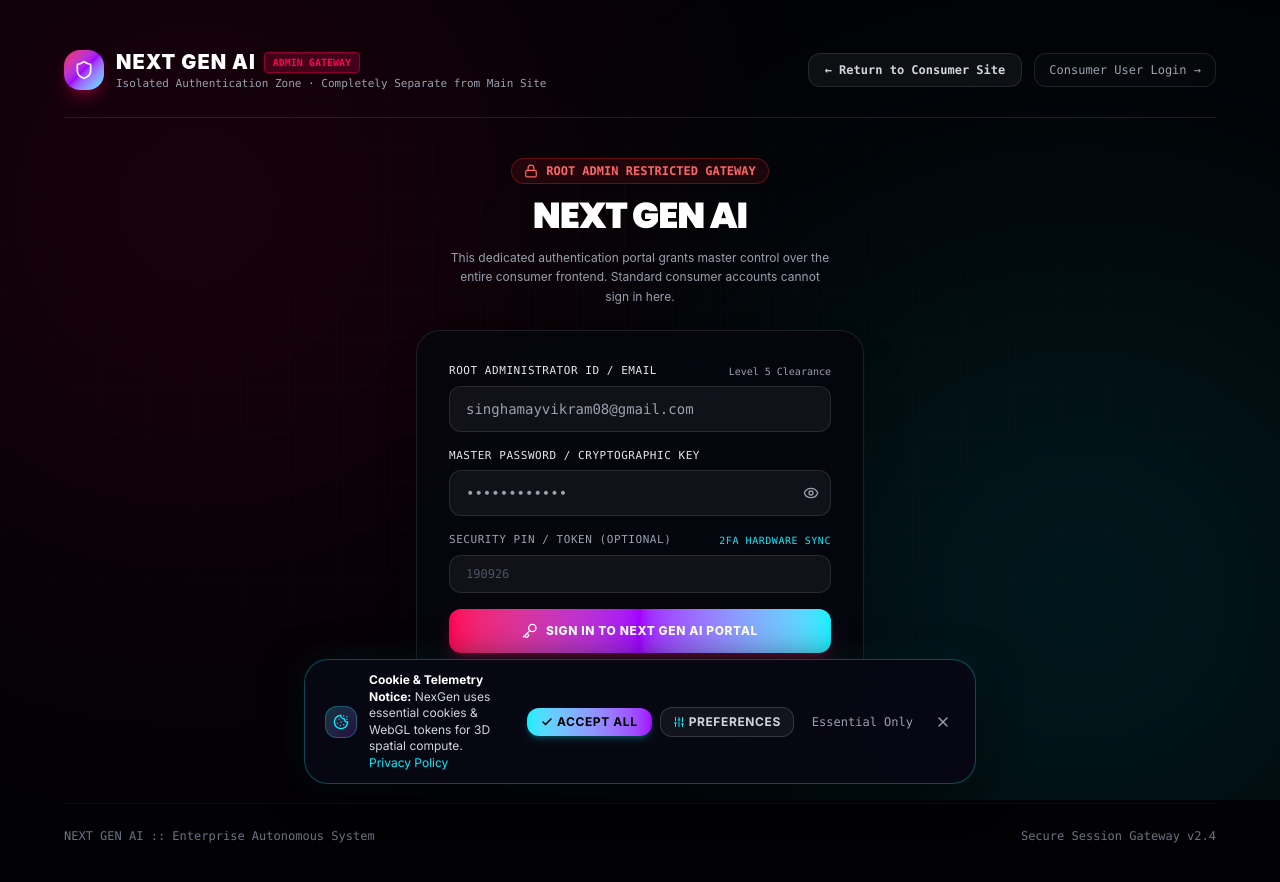
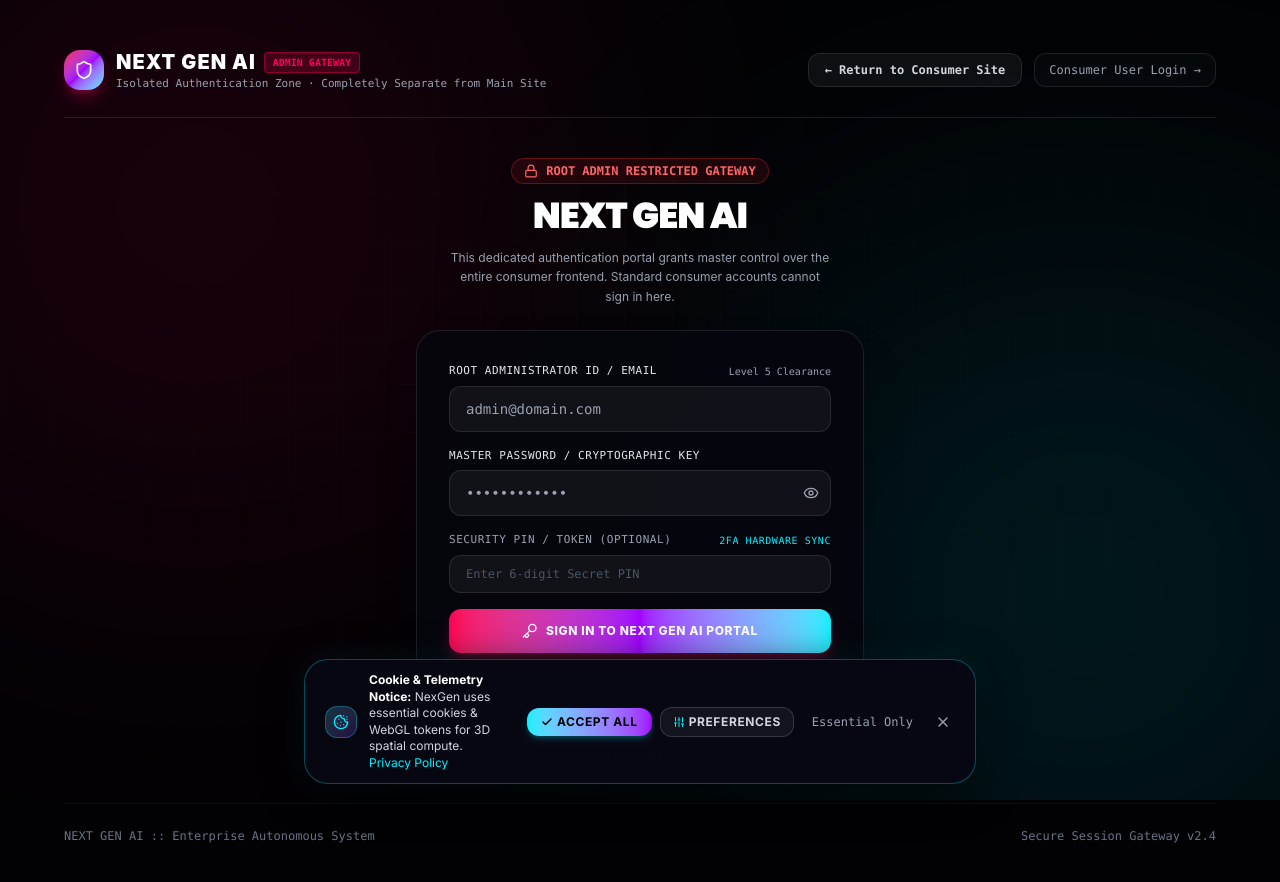
Before and after one commit to singhamayvikram08-droid/nextai, a React (Vite) app: page /admin/login in a window 1280 px wide. Shown: the top 882 px of the page. Built offline with nearby package versions, Linux system fonts and the light colour scheme.

Commit message:
fix(ui): replace specific PIN and email values with generic masked placeholders

```diff
--- a/src/pages/NextGenAiLoginPage.tsx
+++ b/src/pages/NextGenAiLoginPage.tsx
@@ -285,7 +285,7 @@ const NextGenAiLoginPage = () => {
                     setAdminEmail(e.target.value);
                     if (formErrors.email) setFormErrors(p => ({ ...p, email: '' }));
                   }}
-                  placeholder="singhamayvikram08@gmail.com"
+                  placeholder="admin@domain.com"
                   className={`w-full px-4 py-3 rounded-xl bg-white/5 border text-sm text-white placeholder-gray-400 font-mono outline-none transition-all ${
                     formErrors.email ? 'border-rose-500 bg-rose-500/10' : 'border-white/10 focus:border-[#ff0055]'
                   }`}
@@ -335,7 +335,7 @@ const NextGenAiLoginPage = () => {
                 type="text"
                 value={securityPin}
                 onChange={(e) => setSecurityPin(e.target.value)}
-                placeholder="190926"
+                placeholder="Enter 6-digit Secret PIN"
                 maxLength={7}
                 className="w-full px-4 py-2.5 rounded-xl bg-white/5 border border-white/10 text-xs text-white placeholder-gray-600 font-mono outline-none focus:border-[#00f0ff] transition-all"
               />
```
